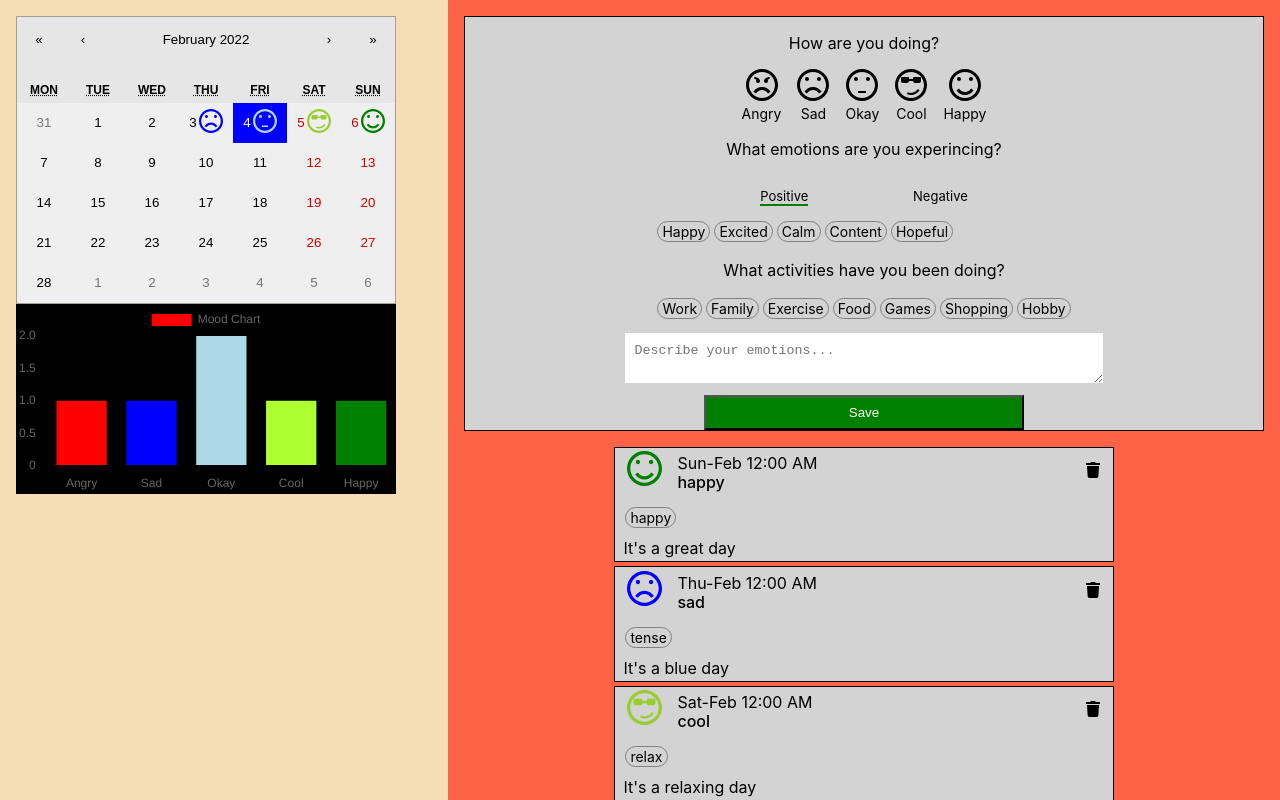
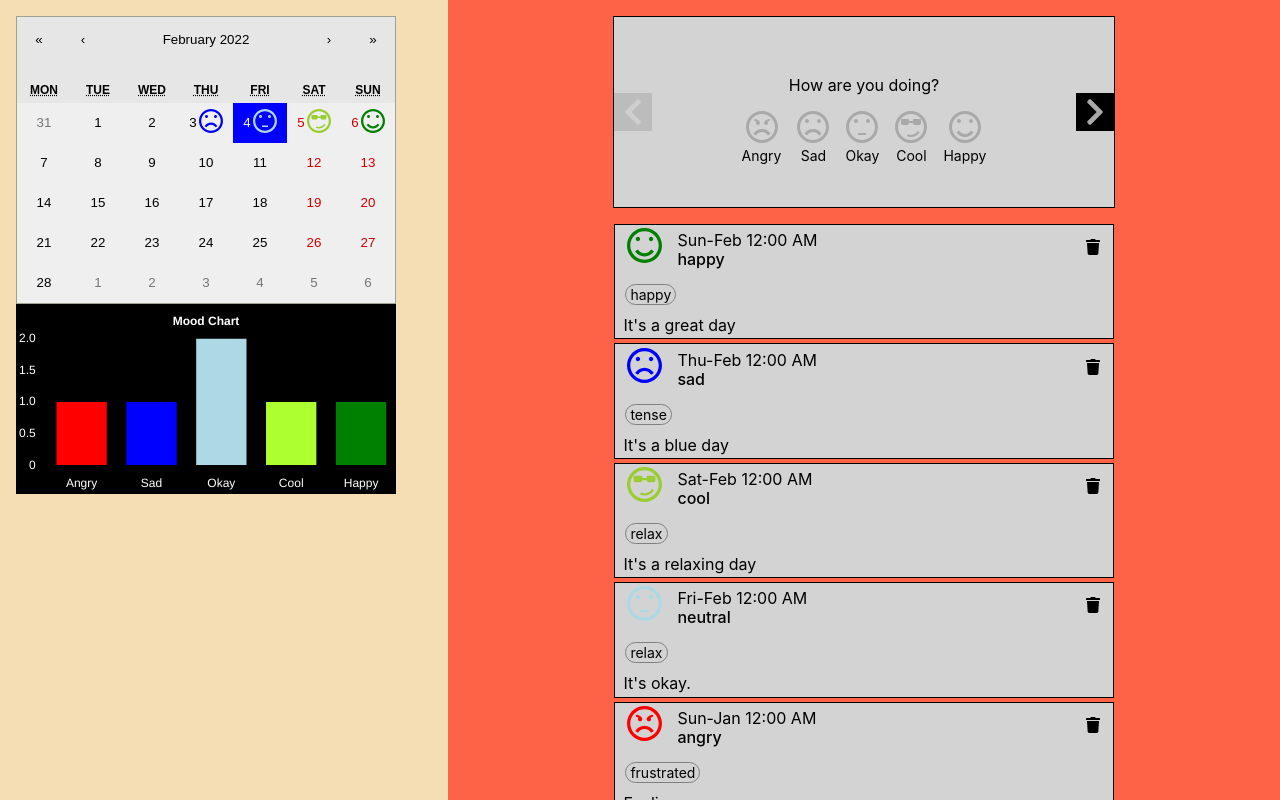
Before and after one commit to ajay020/mood-tracker, a React (Create React App) app: page / in a window 1280 px wide. Shown: the top 800 px of the page. Built offline with nearby package versions, Linux system fonts and the light colour scheme.

Commit message:
slider functionality added

```diff
--- a/src/components/addEmotions/AddEmotion.element.ts
+++ b/src/components/addEmotions/AddEmotion.element.ts
@@ -1,12 +1,14 @@
 import { ImAngry } from "react-icons/im";
 import { IconContext } from "react-icons/lib";
 import styled from "styled-components";
+import {FaChevronRight, FaChevronLeft} from 'react-icons/fa'
+
 
 export const CardWrapper = styled.div`
   border: 1px solid black;
   background-color: lightgray;
-  /* width: 60%; */
-  margin: 1rem;
+  width: 60%;
+  margin: 1rem auto;
   /* padding: 0.5rem; */
   display: flex;
   flex-direction: column;
@@ -22,7 +24,8 @@ export const Angry = styled(ImAngry)`
 `
 export const EmojiContainer = styled.div`
   display: flex;
-  justify-content: center;
+  flex-wrap:wrap;
+  /* justify-content: center; */
   /* background-color: green; */
   /* width: 70%; */
 `;
@@ -47,10 +50,11 @@ export const StyledInput = styled.textarea`
   padding: 10px;
   margin-top: 8px;
   border: none;
-  width: 60%;
   outline:none;
   margin: 12px 0;
   box-sizing: border-box;
+  width:100%;
+  min-height: 100px;
 `;
 
 type EmotionChipPropType = {
@@ -67,25 +71,28 @@ export const EmotionChip = styled.span<EmotionChipPropType>`
   background: ${({selected}:EmotionChipPropType) => selected ? "darkblue":"" };
   color: ${({selected}:EmotionChipPropType) => selected ? "white" : "black"};
 
-  &:hover{
+  /* &:hover{
       background-color: black;
       color: white;
-  }
+  } */
 `;
 
 export const EmotionChipWrapper = styled.div`
   /* background-color: lightblue; */
   display: flex;
   flex-wrap: wrap;
-
+  width:70%;
+  justify-content:center;
 `;
 
 export const ButtonSave = styled.button`
-  background: green;
+  background: black;
   padding: 8px 12px;
+  border: none;
   color: white;
   width:40%;
   margin: 0 auto;
+  cursor:pointer;
 `;
 
 type HeadingTextProp = {
@@ -94,6 +101,7 @@ type HeadingTextProp = {
 }
 
 export const HeadingText = styled.h3`
+    /* background:orange; */
     font-size: ${ (props: HeadingTextProp) =>  props.fontSize};
     font-weight: 400;
     border-bottom: ${({bottomBorder}:HeadingTextProp) => bottomBorder ? "2px solid green" :"" };
@@ -103,12 +111,50 @@ export const HeadingText = styled.h3`
 export const EmotionContainer = styled.div`
     display: flex;
     flex-direction: column;
+    /* background: orange; */
+    align-items:center;
+    /* justify-content:center; */
+    padding:1rem;
 `
 
-export const EmotionHeading = styled.div`
+export const EmotionTabs = styled.div`
     display:flex;
     justify-content: space-evenly;
     /* background: grey; */
     width: 100%;
+`
+export const Slider = styled.div`
+ background:lightgray;
+ min-height: 190px;
+ width:100%;
+ display: flex;
+ align-items:center;
+ /* justify-content: space-between; */
+`
+export const SliderContent = styled.div`
+ background:lightgray;
+ /* align-self:stretch; */
+ flex:1;
+ margin: 0 2px;
+`
+
+type ArrowPropType = {
+    currentIndex:number
+}
+
+export const LeftArrow = styled(FaChevronLeft)<ArrowPropType>`
+    background:black;
+    padding:4px;
+    cursor:pointer;
+    /* flex:1; */
+    opacity:${({currentIndex}) => currentIndex !== 0 ? 0.1 : 1}
 
 `
+
+export const RightArrow = styled(FaChevronRight)<ArrowPropType>`
+    background:black;
+    padding:4px;
+    cursor:pointer;
+    opacity:${({currentIndex}) => currentIndex !== 0 ? 0.1 : 1}
+    /* flex:1; */
+`
--- a/src/components/addEmotions/AddEmotions.tsx
+++ b/src/components/addEmotions/AddEmotions.tsx
@@ -1,9 +1,10 @@
-import { useState } from "react";
+import { useCallback, useState } from "react";
 import { IconContext } from "react-icons/lib";
 import { v4 as uuidv4 } from 'uuid';
 import { negativeEmotions, positiveEmotions, activities } from './../../data';
 import { useAppDispatch } from "../../app/hook";
 import { addEmotion } from "../../features/emotionSlice";
+import React from 'react';
 import {
     ImWondering,
     ImNeutral,
@@ -16,7 +17,8 @@ import {
     ImSad
   } from "react-icons/im";
 
-
+  import * as i from 'react-icons/fa';
+import styled from 'styled-components';
 import {
         CardWrapper,
         EmojiContainer,
@@ -26,25 +28,29 @@ import {
         EmotionChip,
         HeadingText,
         EmotionContainer,
-        EmotionHeading,
+        EmotionTabs,
         EmojiWrapper,
         EmojiCaption,
-        Angry,
+        Slider,
+        SliderContent,
+        LeftArrow,
+        RightArrow
     } from "./AddEmotion.element";
 
 
 type EmojiPropType = {
     size: string,
-    color: string ,
+    chosenEmoji:string,
     handleChosenEmoji : (emoji:string) => void
 }
 
-const Emojis = ({ size, color="gray", handleChosenEmoji }: EmojiPropType) => {
-    const [selectedEmoji, setSelectedEmoji] = useState("");
+
+const Emojis = React.memo(({ size, chosenEmoji, handleChosenEmoji }: EmojiPropType) => {
+    const [selectedEmoji, setSelectedEmoji] = useState(chosenEmoji);
 
     const handleEmoji = (emoji: string) =>{
+        setSelectedEmoji(emoji);
         handleChosenEmoji(emoji);
-        setSelectedEmoji(emoji);
     }
 
   return (
@@ -71,7 +77,7 @@ const Emojis = ({ size, color="gray", handleChosenEmoji }: EmojiPropType) => {
         </EmojiWrapper>
     </>
   );
-};
+})
 
 type EmotionsProp = {
     emotionType:string
@@ -84,7 +90,6 @@ const Emotions = ({emotionType, handleChosenEmotions, chosenEmotions}: EmotionsP
   const chooseEmotion = emotionType === "positive" ?
                         positiveEmotions : (emotionType === "negative" ?
                         negativeEmotions : activities);
-
 
   return (
     <EmotionChipWrapper>
@@ -107,6 +112,7 @@ const AddEmotions = () => {
     const [chosenEmotions, setChosenEmotions] = useState<string[]>([]);
     const [chosenEmoji, setChosenEmoji] = useState<string>("");
     const [emotionDesc, setEmotionDesc] = useState<string>("");
+    const [currentIndex, setCurrentIndex] = useState<number>(0);
 
     const dispatch = useAppDispatch();
 
@@ -117,6 +123,9 @@ const AddEmotions = () => {
         setEmotionType("negative");
     }
 
+
+
+
     const handleChosenEmotions = (emotion:string) =>{
         setChosenEmotions(prevChosen => {
             return (
@@ -126,9 +135,11 @@ const AddEmotions = () => {
         })  ;
 
     }
-    const handleChosenEmoji = (emoji: string) =>{
+
+    const handleChosenEmoji  = useCallback( (emoji: string) =>{
         setChosenEmoji(emoji);
-    }
+    },[chosenEmoji]);
+
 
     const handleAddEmotions = ()=>{
         const newEmotion = {
@@ -141,23 +152,29 @@ const AddEmotions = () => {
         if(chosenEmoji){
             dispatch(addEmotion(newEmotion))
         }
-        // console.log(newEmotion);
         setChosenEmoji("");
         setChosenEmotions([]);
         setEmotionDesc("");
+        setCurrentIndex(0);
     }
 
+
+    const SlideOne = () => {
         return (
-      <IconContext.Provider value={{color:'black'}}>
-        <CardWrapper>
+                <EmotionContainer>
                     <HeadingText fontSize="medium">How are you doing?</HeadingText>
                     <EmojiContainer>
-                <Emojis size="32px" color="gray" handleChosenEmoji={handleChosenEmoji} />
+                        <Emojis size="32px" chosenEmoji = {chosenEmoji} handleChosenEmoji={handleChosenEmoji} />
                     </EmojiContainer>
+                </EmotionContainer>
+            );
+    }
+
+    const SlideTwo = () =>{
+        return (
+            <EmotionContainer>
             <HeadingText  fontSize="medium">What emotions are you experincing?</HeadingText>
-
-            <EmotionContainer>
-                <EmotionHeading>
+                <EmotionTabs>
                     <HeadingText
                     onClick={selectPositive}
                     bottomBorder={emotionType === "positive"}
@@ -170,7 +187,7 @@ const AddEmotions = () => {
                     fontSize="small">
                         Negative
                     </HeadingText>
-                </EmotionHeading>
+                </EmotionTabs>
                 {
                     emotionType
                         ? <Emotions
@@ -183,6 +200,13 @@ const AddEmotions = () => {
                             handleChosenEmotions = {handleChosenEmotions}/>
                 }
 
+            </EmotionContainer>
+        )
+    }
+
+    const SlideThree = () => {
+        return (
+            <EmotionContainer>
                 <HeadingText  fontSize="medium">What activities have you been doing?</HeadingText>
                 <Emotions
                     emotionType="activities"
@@ -190,12 +214,61 @@ const AddEmotions = () => {
                     chosenEmotions={chosenEmotions}
                 />
             </EmotionContainer>
-
+        )
+    }
+    const SlideFour = () =>{
+        return (
+            <EmotionContainer>
              <StyledInput
                 value={emotionDesc}
                 onChange={(e) => setEmotionDesc(e.target.value)}
-              placeholder="Describe your emotions..." />
+                placeholder="Describe your emotions..."
+                 />
              <ButtonSave onClick={handleAddEmotions}>Save</ButtonSave>
+            </EmotionContainer>
+        )
+    }
+    const slides = [SlideOne, SlideTwo, SlideThree, SlideFour];
+
+    const prvSlide = () =>{
+        setCurrentIndex( (prvIndex) => {
+            if(prvIndex != 0){
+                return prvIndex-1;
+            }
+            return prvIndex;
+        });
+    }
+    const nextSlide = () =>{
+        setCurrentIndex(prvIndex =>{
+            if(prvIndex < slides.length-1){
+                return prvIndex+1;
+            }
+            return prvIndex;
+        });
+    }
+
+
+
+  return (
+      <IconContext.Provider value={{color:'darkgray'}}>
+        <CardWrapper>
+                <Slider>
+                    <LeftArrow
+                     currentIndex={currentIndex === 0 ? 1 : 0}
+                     onClick={prvSlide} size={30}
+                     />
+                    <SliderContent>
+                        {
+                            slides.map((Slide, index) => {
+                                return (currentIndex == index)&& <Slide key={index}/>
+                            })
+                        }
+                    </SliderContent>
+                    <RightArrow
+                        currentIndex={currentIndex === slides.length-1 ? 1 : 0}
+                        onClick={nextSlide}  size={30}
+                        />
+                </Slider>
         </CardWrapper>
     </IconContext.Provider>
   );
--- a/src/components/barChart/BarChart.tsx
+++ b/src/components/barChart/BarChart.tsx
@@ -23,13 +23,38 @@ import {
     plugins: {
       legend: {
         position: 'top' as const,
+        display:false
       },
       title: {
-        display: false,
+        display: true,
         text: 'Mood Chart',
+        color:'#fff'
       },
 
     },
+    scales:{
+        yAxes:{
+            grid:{
+                // color:"gray"
+            },
+            ticks:{
+                beginAtZero: true,
+                color: 'white',
+                fontSize: 12,
+            }
+        },
+        xAxes: {
+            grid: {
+                // drawBorder: true,
+                // color: 'gray',
+            },
+            ticks:{
+                beginAtZero: true,
+                color: 'white',
+                fontSize: 12,
+            }
+        },
+    }
   };
 
   const labels = ['Angry', 'Sad', 'Okay', 'Cool', 'Happy'];
@@ -45,7 +70,8 @@ const BarChart = ({moodFrequencies}:BarChartPropType) =>{
         labels,
         datasets: [
           {
-            label:"Mood Chart" ,
+            datasetIdKey :1,
+            // label:"" ,
             data: moodFrequencies,
             backgroundColor: ["red", "blue", "lightblue", "greenyellow", "green"],
           },
```
Lines whose indentation alone changed are shown as unchanged.
